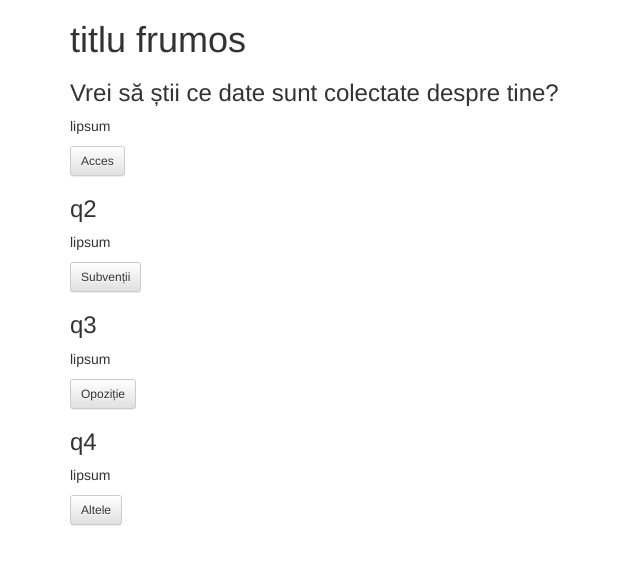
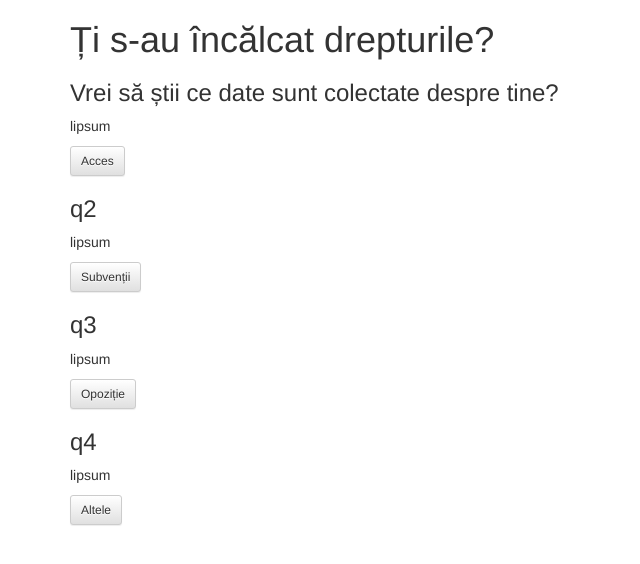
Before and after one commit to aptiro/formular-protectia-datelor, a website: page index.html in a window 1280 px wide. Shown: the whole page, without its empty margins (0-640 px from the left). Drawn offline with nearby package versions, Linux system fonts and the light colour scheme.

Commit message:
Update index.html
mă mai gândesc :)

```diff
--- a/index.html
+++ b/index.html
@@ -12,7 +12,7 @@
 
 <body ng-controller="DataProtectionFormController">
 <div class="container" ng-if="! formType">
-  <h1>titlu frumos</h1>
+  <h1>Ți s-au încălcat drepturile?</h1>
 
   <ul class="list-unstyled">
     <li>
```
